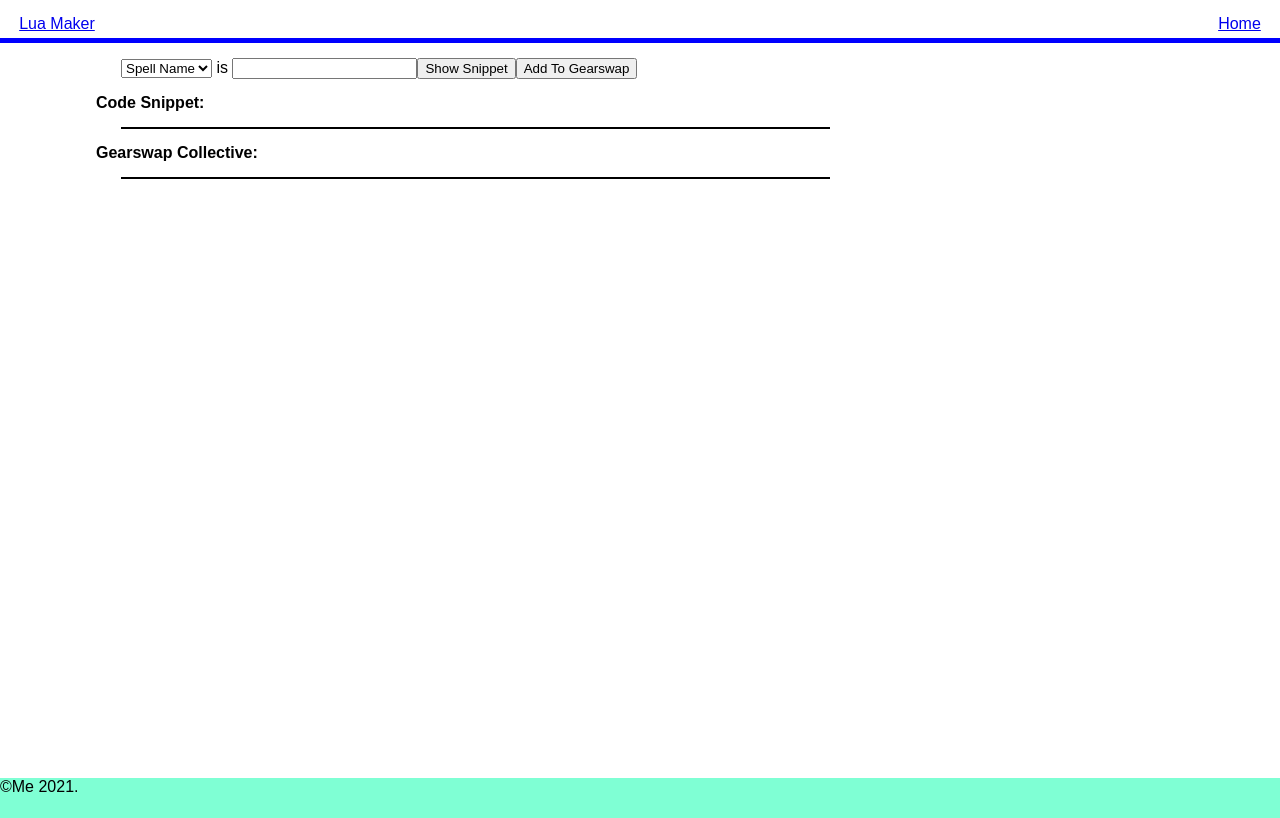
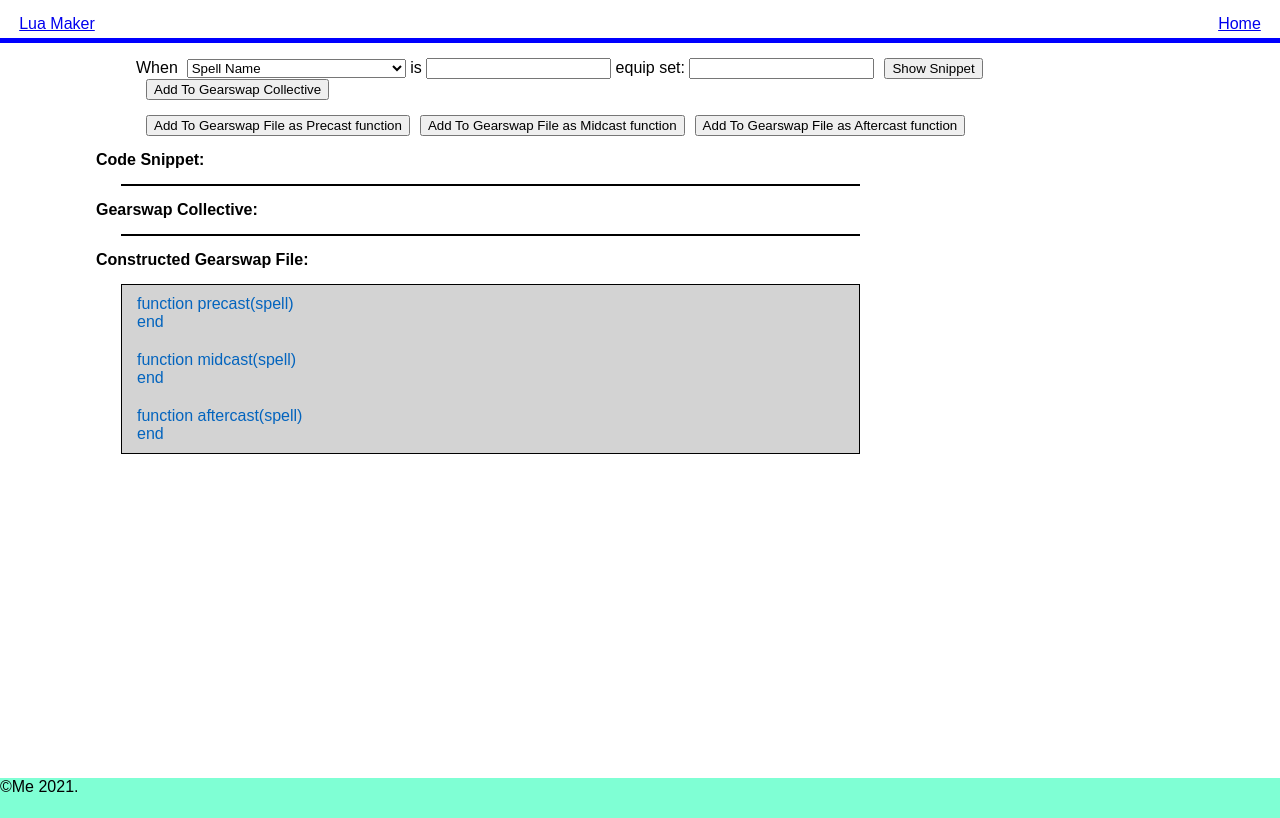
Before and after one commit to technicolour24k/gearswap-me, a React (Create React App) app: page / in a window 1280 px wide. Built offline with nearby package versions, Linux system fonts and the light colour scheme.

Commit message:
Added gearswap file section
- Updated code generator to include "spell/action" variables
- Updated snippets section
- Updated gearswap collective section
- Added section to "create" a gearswap file
- Updated action bar to allow user to specify a gearset

```diff
--- a/src/Components/Pages/Home.js
+++ b/src/Components/Pages/Home.js
@@ -1,25 +1,54 @@
 import React from 'react';
-import {addToSnippets, addToGearswap} from '../funcs/genCode'
+import {addToSnippets, addToGearswapCollective, addToGearswapFile} from '../funcs/genCode'
 
 let selectedOption = '';
 let optionValue = '';
+let equipSet = '';
 
 export function Home() {
   return (
       <div id="mainBody">
-        <div id="genOptions" class="indent">
+        <div id="genOptions" class="indent">When &nbsp;
           <select id="selectGenOptions">
             <option value="spell.name">Spell Name</option>
+            <option value="spell.prefix">Spell Prefix</option>
+            <option value="spell.targets">Spell Targets</option>
+            <option value="spell.type">Action Type</option>
             <option value="spell.skill">Spell Skill</option>
+            <option value="spell.mp_cost">Spell MP Cost</option>
+            <option value="spell.tp_cost">Action TP Cost</option>
+            <option value="spell.element">Spell Element</option>
+            <option value="spell.range">Max Spell Range</option>
+            <option value="spell.recast">Base Spell Recast</option>
+            <option value="spell.recast_id">Spell Recast ID</option>
+            <option value="spell.cast_time">Base Spell Cast Time</option>
+            <option value="spell.wsA">Primary WS Property</option>
+            <option value="spell.wsB">Secondary WS Property</option>
+            <option value="spell.wsC">Tertiary (third) WS Property</option>
+            <option value="spell.interrupted">Spell interrupted? (aftercast only)</option>
           </select>
           &nbsp;is <input id="genOptionValue" type="text" />
+          &nbsp;equip set: <input id="genSetEquipValue" type="text" />
           <button onClick={() => {
             getVals();
-            addToSnippets(selectedOption, optionValue);}}>Show Snippet</button>
+            addToSnippets(selectedOption, optionValue, equipSet);}}>Show Snippet</button>
           <button onClick={() => {
             getVals();
-            addToGearswap(selectedOption, optionValue);}}>Add To Gearswap</button>
-        </div>
+            addToGearswapCollective(selectedOption, optionValue,equipSet);}}>Add To Gearswap Collective</button>
+          </div>
+          <div id="gearswapFunctions">
+            <button onClick={() => {
+              getVals();
+              addToGearswapFile("Precast", selectedOption, optionValue,equipSet);}}>Add To Gearswap File as Precast function</button>
+
+            <button onClick={() => {
+              getVals();
+              addToGearswapFile("Midcast", selectedOption, optionValue,equipSet);}}>Add To Gearswap File as Midcast function</button>
+
+            <button onClick={() => {
+              getVals();
+              addToGearswapFile("Aftercast", selectedOption, optionValue,equipSet);}}>Add To Gearswap File as Aftercast function</button>
+            </div>
 
         <b class="heading">Code Snippet:</b>
         <div id="genSnippets" class = "indent">
@@ -31,6 +60,32 @@ export function Home() {
 
         </div>
 
+        <b class="heading">Constructed Gearswap File:</b>
+        <div id="genFile" class = "indent">
+          <div class="newSection">
+            function precast(spell)
+              <div id="genFilePrecast">
+
+              </div>
+            end
+          </div>
+
+        <div class="newSection">
+        function midcast(spell)
+          <div id="genFileMidcast">
+
+          </div>
+        end
+        </div>
+
+        <div class="newSection">
+          function aftercast(spell)
+          <div id="genFileAftercast">
+
+          </div>
+          end
+        </div>
+      </div>
       </div>
   );
 }
@@ -38,4 +93,5 @@ export function Home() {
 function getVals() {
   selectedOption = document.getElementById("selectGenOptions").value
   optionValue = document.getElementById("genOptionValue").value
+  equipSet = document.getElementById("genSetEquipValue").value
 }
--- a/src/Components/funcs/genCode.js
+++ b/src/Components/funcs/genCode.js
@@ -1,7 +1,7 @@
-export function addToSnippets(selectedOption, optionValue) {
+export function addToSnippets(selectedOption, optionValue, equipSet) {
     document.getElementById("genSnippets").innerHTML = "";
     let arr = [`if (${selectedOption} == '${optionValue}') then`,
-    `Your Code Goes Here!`,
+    `equip(${equipSet})`,
     `end`];
     arr.forEach(element => {
         let node = document.createElement("p");
@@ -11,9 +11,9 @@ export function addToSnippets(selectedOption, optionValue) {
     });
 }
 
-export function addToGearswap(selectedOption, optionValue) {
+export function addToGearswapCollective(selectedOption, optionValue, equipSet) {
     let arr = [`if (${selectedOption} == '${optionValue}') then`,
-    `Your Code Goes Here!`,
+    `equip(${equipSet})`,
     `end`];
     arr.forEach(element => {
         let node = document.createElement("p");
@@ -22,3 +22,15 @@ export function addToGearswap(selectedOption, optionValue) {
         document.getElementById("genCode").appendChild(node);
     });
 }
+
+export function addToGearswapFile(section, selectedOption, optionValue, equipSet) {
+    let arr = [`if (${selectedOption} == '${optionValue}') then`,
+    `equip(${equipSet})`,
+    `end`];
+    arr.forEach(element => {
+        let node = document.createElement("p");
+        let textnode = document.createTextNode(element);
+        node.appendChild(textnode);
+        document.getElementById(`genFile${section}`).appendChild(node);
+    });
+}
--- a/src/default.css
+++ b/src/default.css
@@ -23,17 +23,32 @@ nav a {
   min-height: 90vh;
 }
 
+#mainBody button {
+  margin-left: 10px;
+}
+
+#genFile p {
+  line-height: 0;
+}
+
+.newSection {
+  padding: 10px 0;
+}
+
 footer {
   background: aquamarine;
   min-height: 5vh;
 }
 
-.indent {
+.indent,
+#gearswapFunctions {
   margin: 15px 25px;
+  padding: 0 15px;
 }
 
 #genSnippets,
-#genCode {
+#genCode,
+#genFile {
   border: black 1px solid;
   background: lightgrey;
   color: rgb(3, 100, 190);
```
